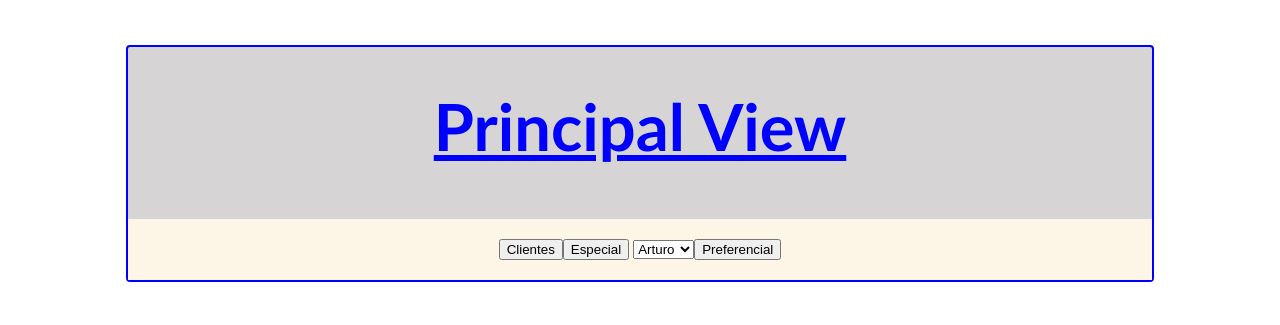
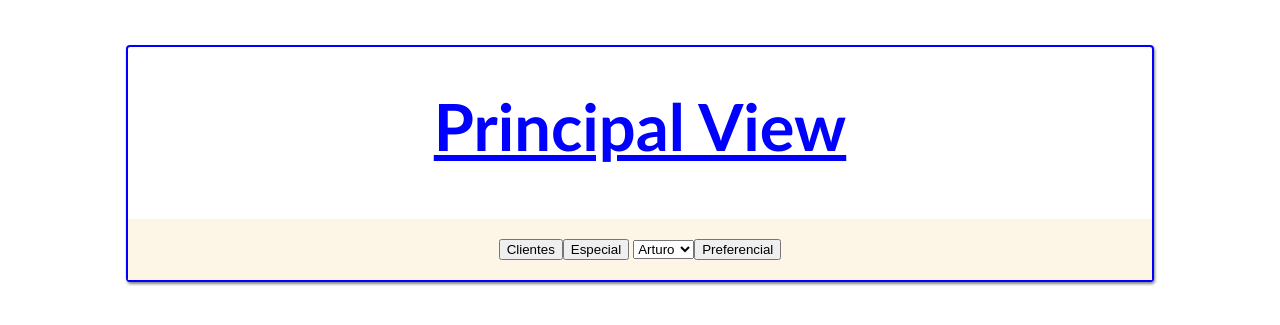
Before and after one commit to userlg/digiturn-flask-app, a Flask app: page / in a window 1280 px wide. Shown: the top 325 px of the page. Run offline with Flask 2, Linux system fonts and the light colour scheme.

Commit message:
change the bakcground to white

```diff
--- a/app/static/css/style.css
+++ b/app/static/css/style.css
@@ -14,9 +14,10 @@ body {
 }
 .father #container {
   margin-top: 80px;
-  background: #d6d4d4;
+  background: white;
   text-align: center;
   width: 80%;
+  box-shadow: 1px 2px 3px #858383;
   margin: auto;
   border: 2px solid blue;
   border-radius: 4px;
--- a/app/static/css/style.scss
+++ b/app/static/css/style.scss
@@ -14,9 +14,10 @@ body {
 
   #container {
     margin-top: 80px;
-    background: rgb(214, 212, 212);
+    background: rgb(255, 255, 255);
     text-align: center;
     width: 80%;
+    box-shadow: 1px 2px 3px rgb(133, 131, 131);
     margin: auto;
     border: 2px solid blue;
     border-radius: 4px;
```
Also changed, not shown: 1 other file.
